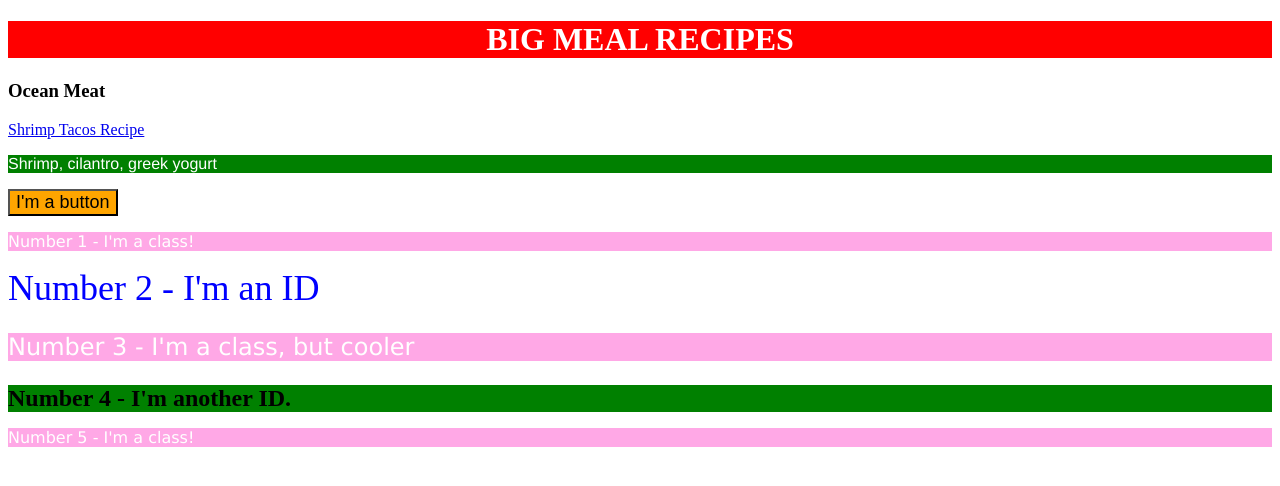
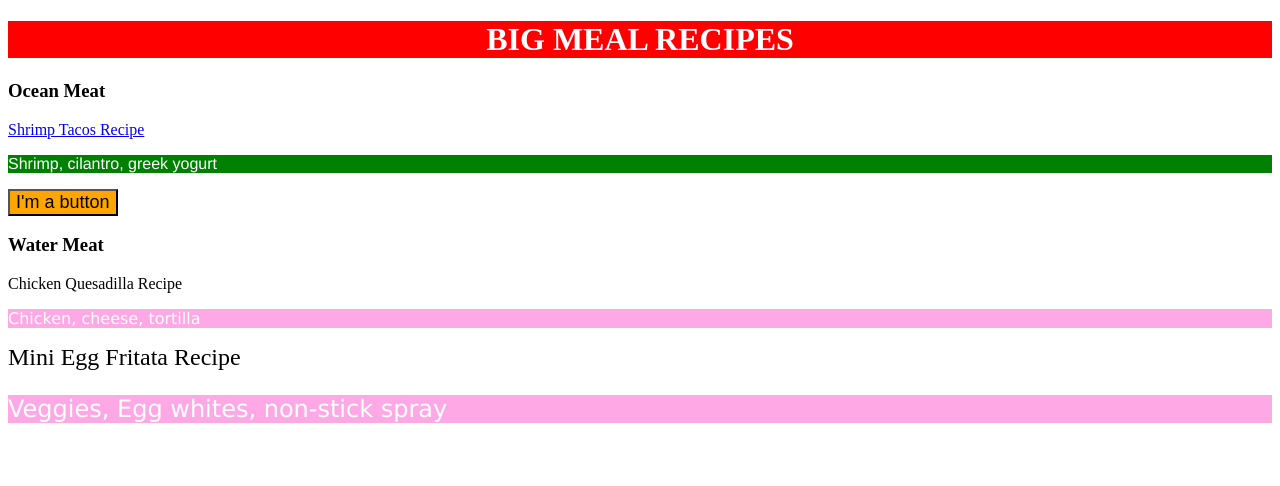
Before and after one commit to jcstanford/odin-recipes, a plain HTML site: page index.html in a window 1280 px wide. Drawn offline with Linux system fonts and the light colour scheme.

Commit message:
default text to recipes

```diff
--- a/index.html
+++ b/index.html
@@ -24,11 +24,28 @@
 
 	<button style="background-color: orange; font-size: 18px;">I'm a button</button>
 
-	<p class="odd">Number 1 - I'm a class!</p>
-	<div id="number2">Number 2 - I'm an ID</div>
-	<p class="odd" style="font-size: 24px;">Number 3 - I'm a class, but cooler</p>
-	<div style="background-color: green; font-size: 24px; font-weight: bold;">Number 4 - I'm another ID.</div>
-	<p class="odd">Number 5 - I'm a class!</p>
+	<div class="number2">
+		<h3 class="recipe body">Water Meat</h3>
+			<a>Chicken Quesadilla Recipe</a>
+			<p class="odd">Chicken, cheese, tortilla</p>
+	</div>
+
+	<div class="odd, number3">
+			<a>Mini Egg Fritata Recipe</a>
+			<p class="odd">Veggies, Egg whites, non-stick spray</p>
+	</div>
+
+
+
+
+
+
+
+
+
+
+
+
 
 
 
--- a/style.css
+++ b/style.css
@@ -17,3 +17,11 @@ p {
 	background-color: rgb(255, 168, 230);
 	font-family: Verdana, DejaVu Sans, sans-serif;"
 }
+
+.number3 {
+	font-size: 24px;
+}
+
+.number4 {
+	background-color: green; font-size: 24px; font-weight: bold;
+}
```
